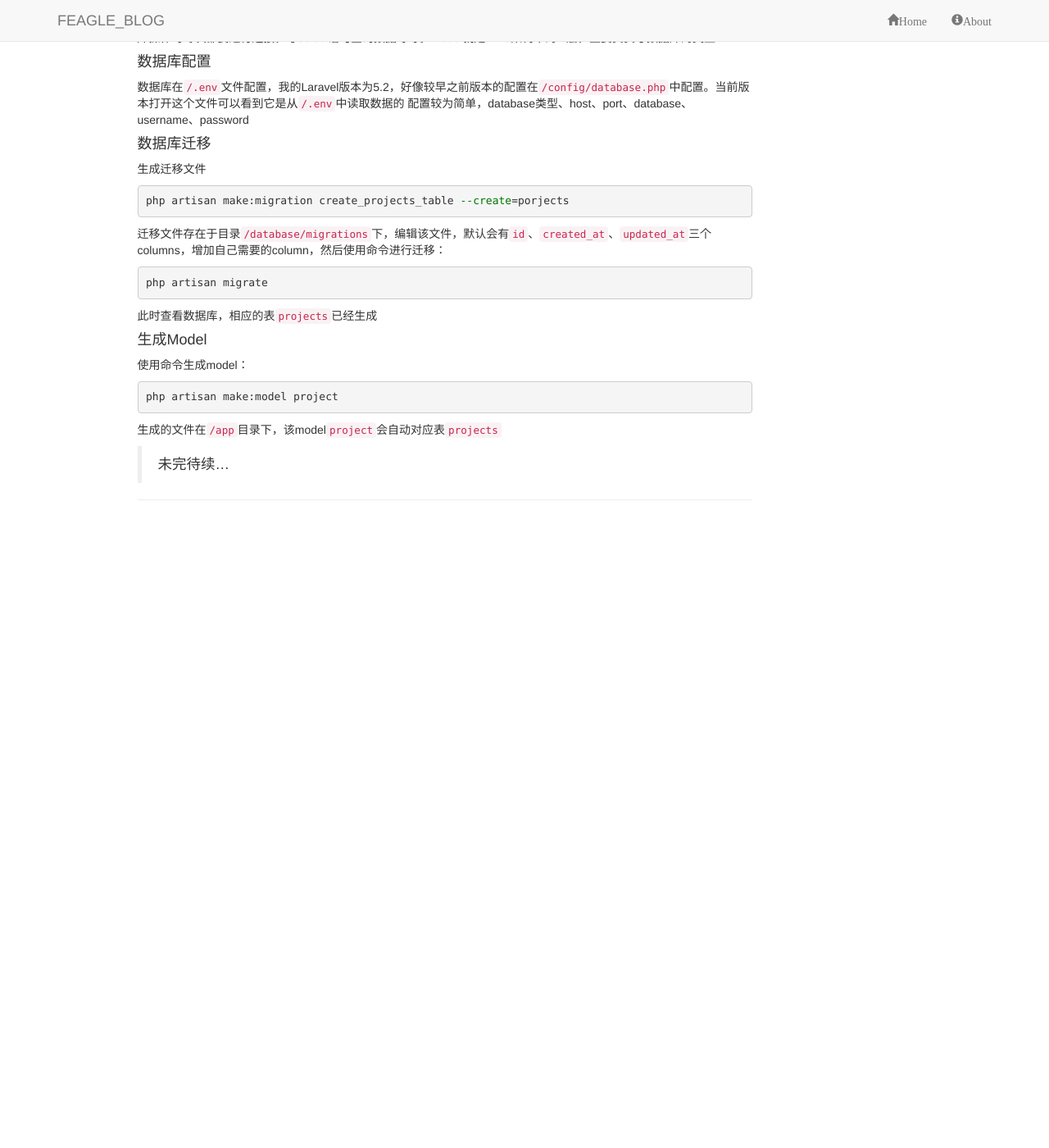
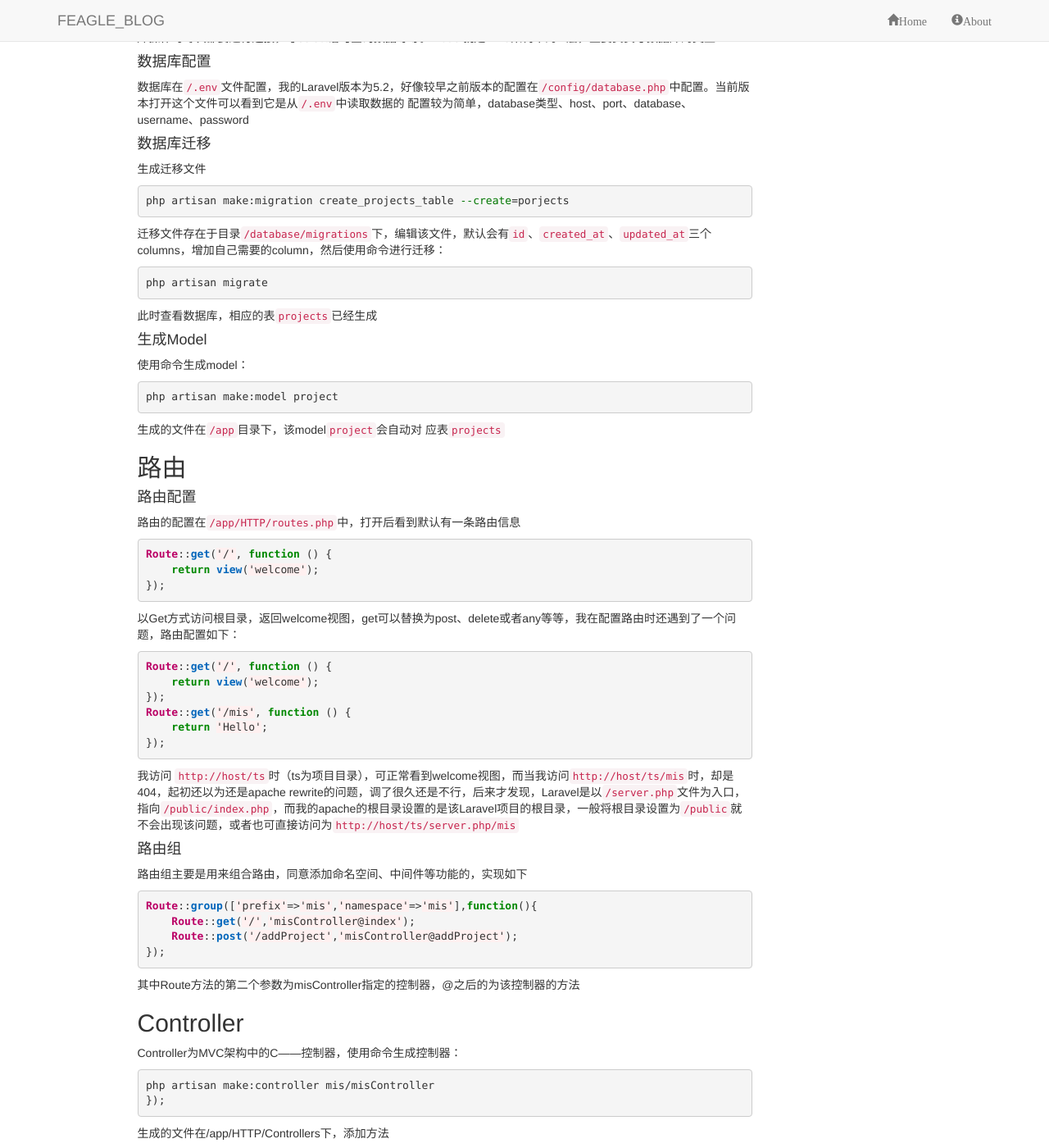
Before and after one commit to FeagleFrank/feaglefrank.github.io, a Jekyll site: the page built from _posts/2016-04-14-Hello-Lavavel.markdown, in a window 1280 px wide and 1400 px high, scrolled down 1332 px. Shown: the whole window at 82% size. Built offline with Jekyll 4.4.1, drawn with Linux system fonts in a browser that asks for light colours; before the commit the page ends 1962 px from its top, so only the background shows below that; some of the changed text lies outside the part shown.

Commit message:
update post

```diff
--- a/_posts/2016-04-14-Hello-Lavavel.markdown
+++ b/_posts/2016-04-14-Hello-Lavavel.markdown
@@ -68,6 +68,101 @@
 {% highlight shell %}
 php artisan make:model project
 {% endhighlight %}
-生成的文件在`/app`目录下，该model`project`会自动对应表`projects`
+生成的文件在`/app`目录下，该model`project`会自动对
+应表`projects`
 
->未完待续...
+## 路由
+
+#### 路由配置
+路由的配置在`/app/HTTP/routes.php`中，打开后看到默认有一条路由信息
+{% highlight php %}
+Route::get('/', function () {
+    return view('welcome');
+});
+{% endhighlight %}
+以Get方式访问根目录，返回welcome视图，get可以替换为post、delete或者any等等，我在配置路由时还遇到了一个问题，路由配置如下：
+{% highlight php %}
+Route::get('/', function () {
+    return view('welcome');
+});
+Route::get('/mis', function () {
+    return 'Hello';
+});
+{% endhighlight %}
+我访问 `http://host/ts`时（ts为项目目录），可正常看到welcome视图，而当我访问`http://host/ts/mis`时，却是404，起初还以为还是apache rewrite的问题，调了很久还是不行，后来才发现，Laravel是以`/server.php`文件为入口，指向`/public/index.php`，而我的apache的根目录设置的是该Laravel项目的根目录，一般将根目录设置为`/public`就不会出现该问题，或者也可直接访问为`http://host/ts/server.php/mis`
+
+#### 路由组
+路由组主要是用来组合路由，同意添加命名空间、中间件等功能的，实现如下
+{% highlight php %}
+Route::group(['prefix'=>'mis','namespace'=>'mis'],function(){
+    Route::get('/','misController@index');
+    Route::post('/addProject','misController@addProject');
+});
+{% endhighlight %}
+其中Route方法的第二个参数为misController指定的控制器，@之后的为该控制器的方法
+
+## Controller
+Controller为MVC架构中的C——控制器，使用命令生成控制器：
+{% highlight shell %}
+php artisan make:controller mis/misController
+});
+{% endhighlight %}
+生成的文件在/app/HTTP/Controllers下，添加方法
+{% highlight php %}
+<?php
+
+namespace App\Http\Controllers\mis;
+
+use Illuminate\Http\Request;
+
+use App\Http\Requests;
+use App\Http\Controllers\Controller;
+use App\Project;
+use Illuminate\Support\Facades\Input;
+
+class misController extends Controller
+{
+   public function index(){
+       return view('mis/index');
+   }
+
+    public function addProject(Request $request){
+        $project = new Project;
+        $project->name = Input::get('name');
+        $project->save();
+    }
+}
+{% endhighlight %}
+
+## View
+View为MVC中的V——视图层，目录在`\resources\views`。Laravel的View采用了Blade的模板引擎，你可以写个layout
+{% highlight html %}
+<!DOCTYPE HTML>
+<html>
+    <head>
+
+    </head>
+    <body>
+        @yield('content')
+    </body>
+</html>
+{% endhighlight %}
+使用以下方式使用该模板
+{% highlight html %}
+@extends('layouts.mis')
+
+@section('content')
+
+<div>
+    <form action="{{ URL('mis/addProject') }}" method="post">
+        <input type="hidden" name="_token" value="{{ csrf_token() }}">
+        <input type="text" name="name">
+        <button type="submit">AddProject</button>
+    </form>
+
+</div>
+{% endhighlight %}
+其中`<input type="hidden" name="_token" value="{{ csrf_token() }}">`是为防止CSRF跨站请求伪造，如果不加这一句，提交表单时会报错，或者也可将Laravel的CSRF token禁用，当然，不建议这么做
+
+## 总结
+这就是搭建Laravel框架的基本过程，我也是初学者，没有学得很深奥。将来遇到一些问题、心得，也会分享给大家
```
